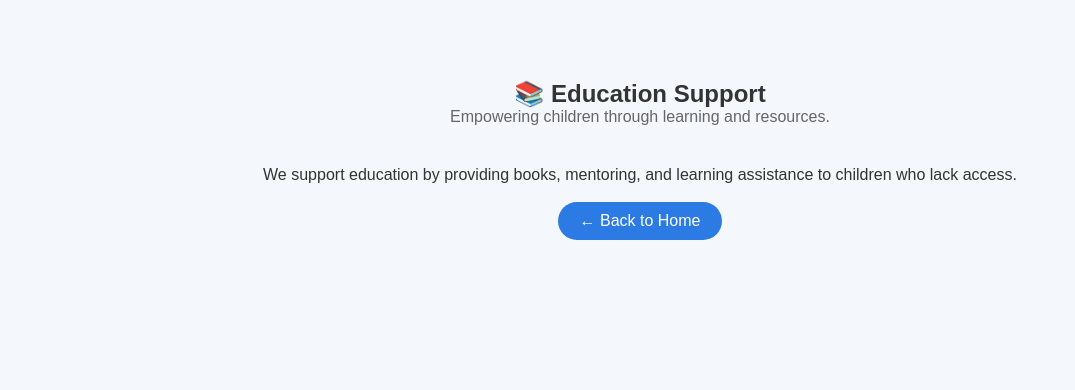
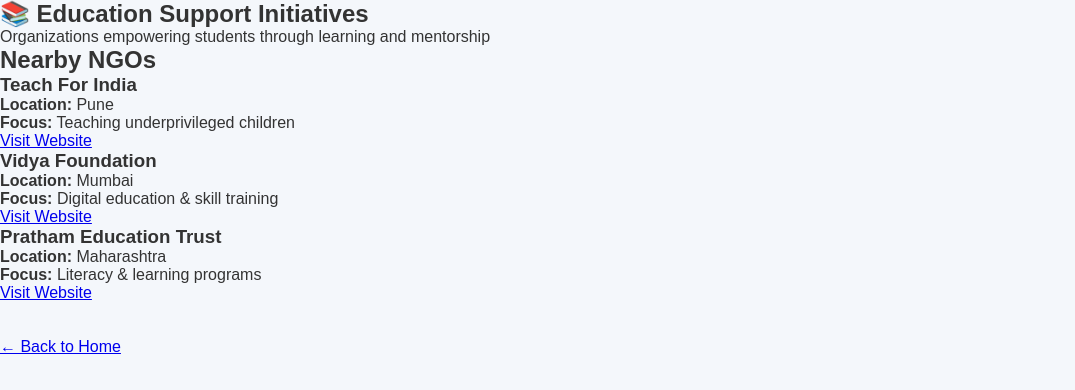
Before and after one commit to vedant331/LEMON, a plain HTML site: page education.html in a window 1280 px wide. Shown: the whole page, without its empty margins (0-1075 px from the left). Drawn offline with Linux system fonts and the light colour scheme.

Commit message:
Revamp education.html with NGO details and new sections
Updated the education page to include information about nearby NGOs and their initiatives.

```diff
--- a/education.html
+++ b/education.html
@@ -2,23 +2,46 @@
 <html lang="en">
 <head>
     <meta charset="UTF-8">
-    <title>Education Support</title>
+    <title>Education Support Initiatives</title>
     <link rel="stylesheet" href="style.css">
 </head>
 <body>
 
-<section class="section">
-    <h2>📚 Education Support</h2>
-    <p class="section-subtitle">
-        Empowering children through learning and resources.
-    </p>
+<section class="domain-hero">
+    <h1>📚 Education Support Initiatives</h1>
+    <p>Organizations empowering students through learning and mentorship</p>
+</section>
 
-    <p>
-        We support education by providing books, mentoring, and learning assistance
-        to children who lack access.
-    </p>
+<section class="ngo-section">
+    <h2>Nearby NGOs</h2>
 
-    <a href="index.html" class="action-btn">← Back to Home</a>
+    <div class="ngo-grid">
+
+        <div class="ngo-card">
+            <h3>Teach For India</h3>
+            <p><strong>Location:</strong> Pune</p>
+            <p><strong>Focus:</strong> Teaching underprivileged children</p>
+            <a href="https://example.com" target="_blank" class="ngo-link">Visit Website</a>
+        </div>
+
+        <div class="ngo-card">
+            <h3>Vidya Foundation</h3>
+            <p><strong>Location:</strong> Mumbai</p>
+            <p><strong>Focus:</strong> Digital education & skill training</p>
+            <a href="https://example.com" target="_blank" class="ngo-link">Visit Website</a>
+        </div>
+
+        <div class="ngo-card">
+            <h3>Pratham Education Trust</h3>
+            <p><strong>Location:</strong> Maharashtra</p>
+            <p><strong>Focus:</strong> Literacy & learning programs</p>
+            <a href="https://example.com" target="_blank" class="ngo-link">Visit Website</a>
+        </div>
+
+    </div>
+
+    <br><br>
+    <a href="index.html" class="back-link">← Back to Home</a>
 </section>
 
 </body>
```
